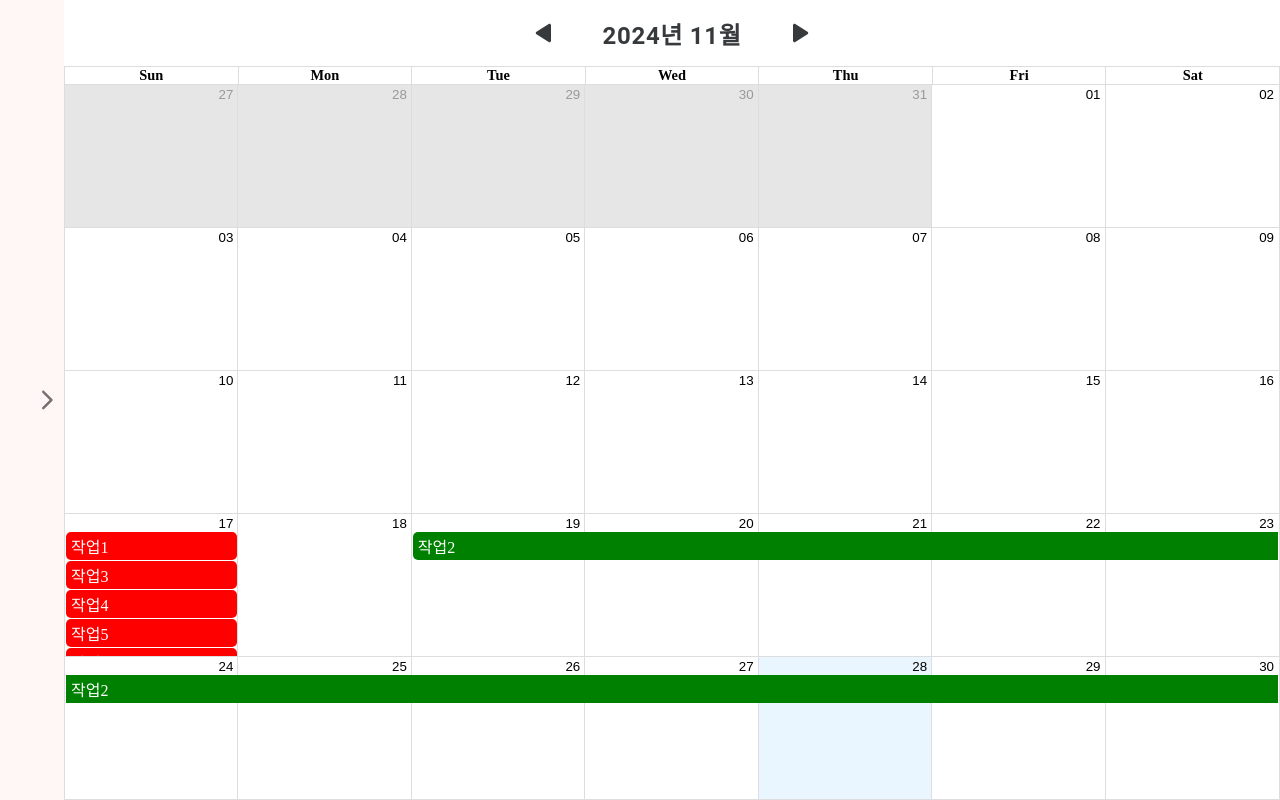
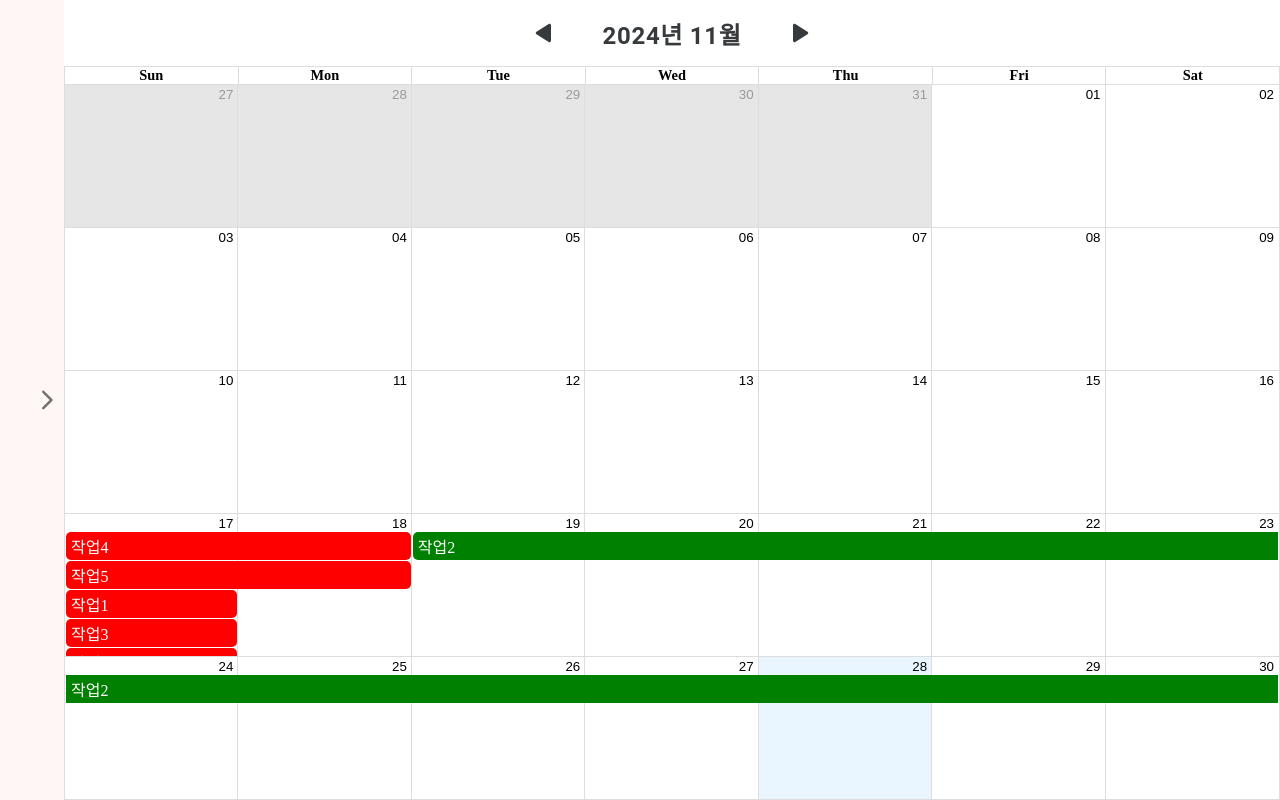
Before and after one commit to Vactor0911/task-ez, a React (Vite) app: page / in a window 1280 px wide. Built offline with nearby package versions, Linux system fonts and the light colour scheme.

Commit message:
더보기 버튼 기능 구현

```diff
--- a/src/components/MyCalendar.tsx
+++ b/src/components/MyCalendar.tsx
@@ -1,4 +1,4 @@
-import styled from "@emotion/styled"
+import styled from "@emotion/styled";
 import { Calendar, momentLocalizer } from "react-big-calendar";
 import moment from "moment";
 import dayjs from "dayjs";
@@ -15,6 +15,11 @@ const StyledCalendar = styled(Calendar)`
 
   .rbc-button-link:not(.rbc-show-more) {
     pointer-events: none;
+  }
+
+  .rbc-row-segment {
+    display: flex;
+    justify-content: center;
   }
 `;
 
@@ -45,14 +50,14 @@ const MyCalendar = () => {
     {
       title: "작업4",
       start: new Date(2024, 10, 17),
-      end: new Date(2024, 10, 18),
+      end: new Date(2024, 10, 19),
       id: 3,
       color: "red",
     },
     {
       title: "작업5",
       start: new Date(2024, 10, 17),
-      end: new Date(2024, 10, 18),
+      end: new Date(2024, 10, 19),
       id: 4,
       color: "red",
     },
@@ -75,12 +80,12 @@ const MyCalendar = () => {
   // 캘린더 슬롯 선택 이벤트 처리
   const handleSelectSlot = useCallback((event) => {
     console.log("Selected Slot! ", event);
-  }, [])
+  }, []);
 
   // 캘린더 이벤트 선택 이벤트 처리
   const handleSelectEvent = useCallback((event) => {
     console.log("Selected Event! ", event);
-  }, [])
+  }, []);
 
   return (
     <StyledCalendar
@@ -89,18 +94,34 @@ const MyCalendar = () => {
       selectable
       date={selectedDate.toDate()}
       components={{ toolbar: MyCalendarToolbar }} // 툴바 컴포넌트
-      onSelectSlot={handleSelectSlot} // 슬롯 선택 이벤트
-      onSelectEvent={handleSelectEvent} // 이벤트 선택 이벤트
-      eventPropGetter={(event) => {
+      onSelectSlot={handleSelectSlot} // 슬롯 클릭 이벤트
+      onSelectEvent={handleSelectEvent} // 이벤트 클릭 이벤트
+      eventPropGetter={(event) => { // 이벤트 요소 스타일 설정
         return {
           style: {
             backgroundColor: event.color,
           },
-        }
+        };
       }}
-      onNavigate={(date) => {
+      onNavigate={(date) => { // 날짜 변경 이벤트
         setSelectedDate(dayjs(date));
-      }} // 날짜 변경 이벤트
+      }}
+      onShowMore={(events) => { // 더보기 클릭 이벤트
+        console.log("onShowMore", events);
+
+        // 화면에 이미 출력중인 이벤트 제목 가져오기
+        const showingEvents = document.querySelectorAll(".rbc-event-content");
+        const showingEventNames = [] as string[];
+        showingEvents.forEach((event) => {
+          if (event.textContent) {
+            showingEventNames.push(event.textContent);
+          }
+        });
+
+        // 화면에 안보이는 이벤트 제목 가져오기
+        const notShowingEvents = events.filter((event) => !showingEventNames.includes(event.title));
+        console.log("notShowingEvents", notShowingEvents);
+      }}
       style={{
         width: "95%",
         height: "100vh",
```
